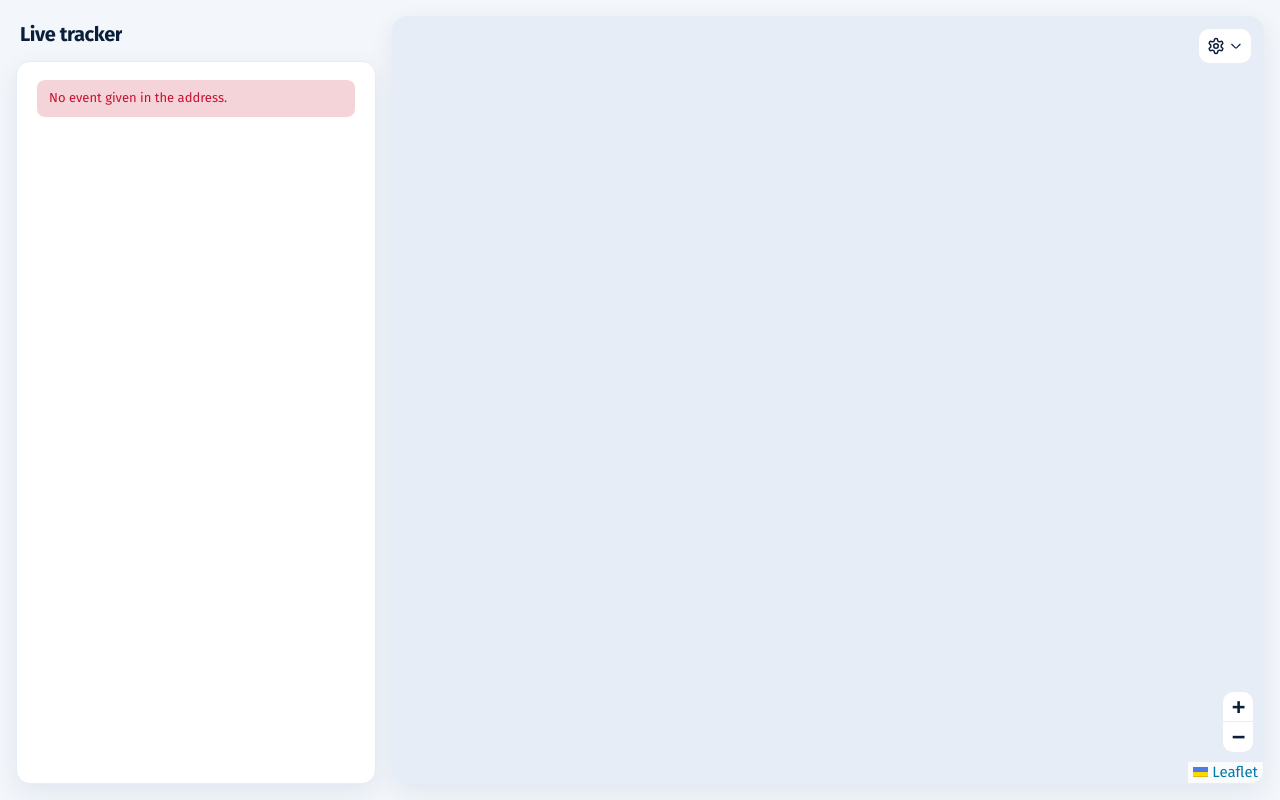
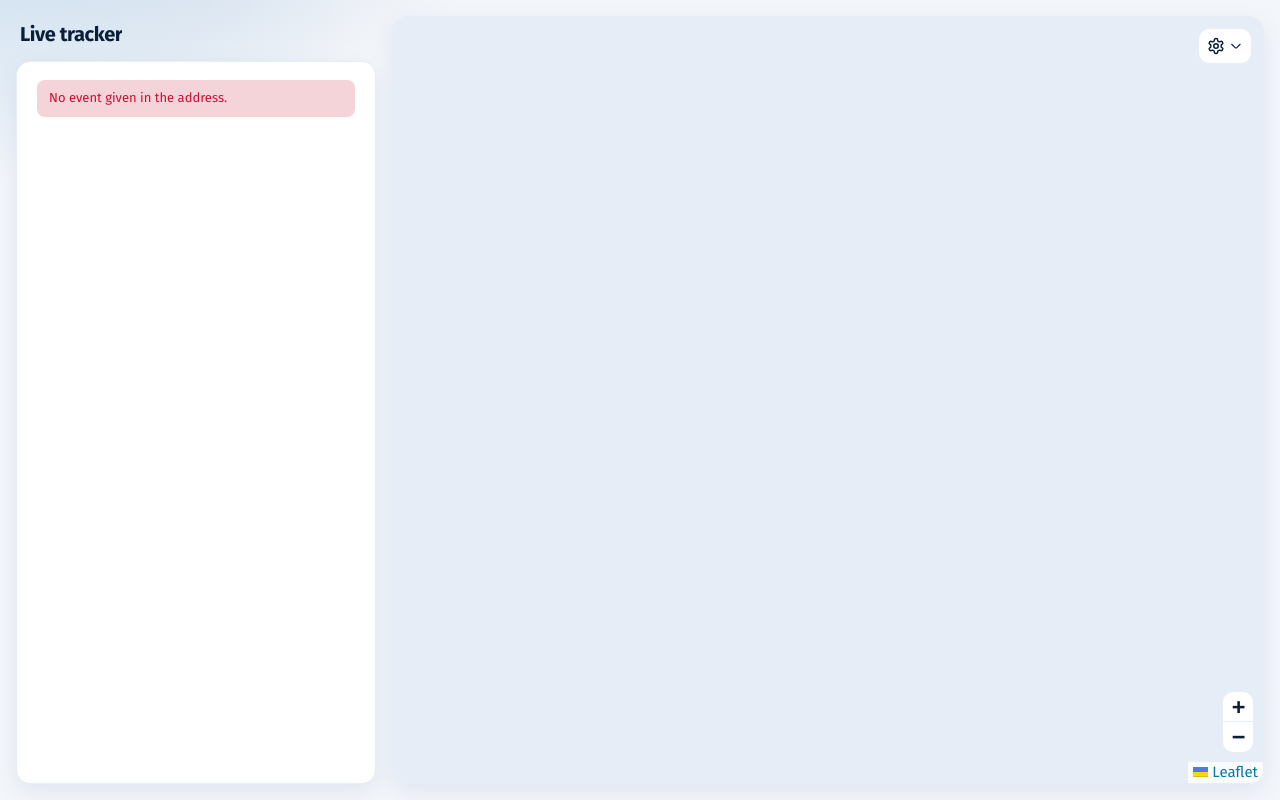
Before and after one commit to tuutti/tracking, a website with bundled scripts: page site/index.html in a window 1280 px wide. Built offline with nearby package versions, Linux system fonts and the light colour scheme.

Commit message:
Fixed background color

```diff
--- a/site/style.css
+++ b/site/style.css
@@ -125,7 +125,11 @@ body {
   height: 100%;
 }
 body {
-  background: var(--bg);
+  /* A soft blue glow in the top-left corner, behind the title. */
+  background:
+    radial-gradient(520px 260px at 0 0, color-mix(in srgb, var(--sky) 12%, transparent), transparent 70%) no-repeat,
+    radial-gradient(360px 220px at 18% -60px, color-mix(in srgb, var(--brand) 8%, transparent), transparent 70%) no-repeat,
+    var(--bg);
   color: var(--text);
   font:
     15px/1.45 "Fira Sans",
@@ -146,8 +150,6 @@ body {
   gap: 12px;
   padding: 14px 20px;
   padding-top: max(14px, env(safe-area-inset-top));
-  /* A soft blue glow. */
-  background: radial-gradient(40% 140% at 80% -40%, color-mix(in srgb, var(--sky) 22%, transparent), transparent 70%), radial-gradient(30% 120% at 100% -30%, color-mix(in srgb, var(--brand) 18%, transparent), transparent 70%);
 }
 .titles {
   min-width: 0;
@@ -865,7 +867,6 @@ body {
     left: 22px;
     right: 92px;
     padding: 0;
-    background: none;
     pointer-events: none;
   }
   .titles {
@@ -952,7 +953,6 @@ body {
     grid-column: 1;
     grid-row: 1;
     padding: 4px 4px 0;
-    background: none;
   }
   .topbar h1 {
     white-space: normal;
```
Also changed, not shown: README.md.
